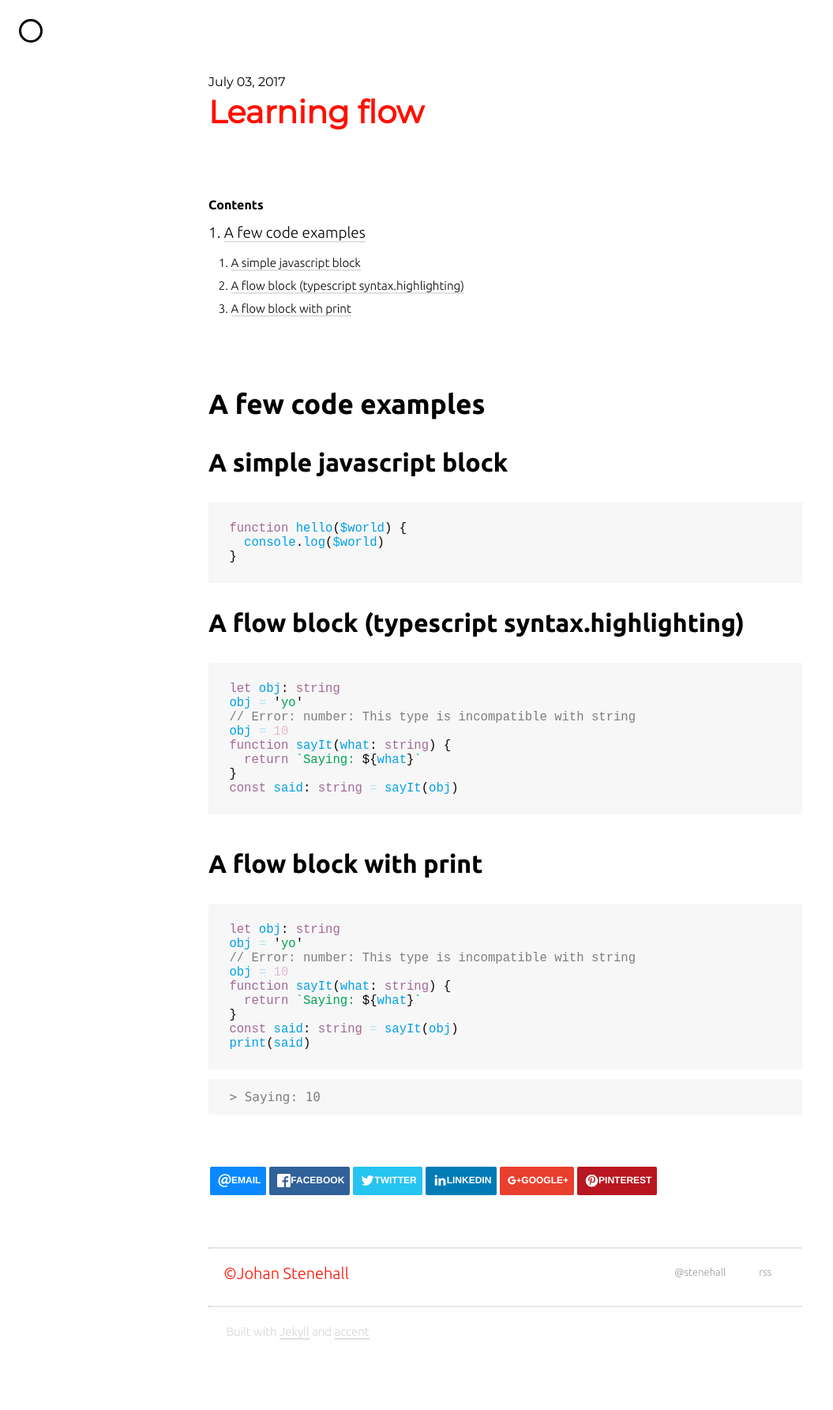
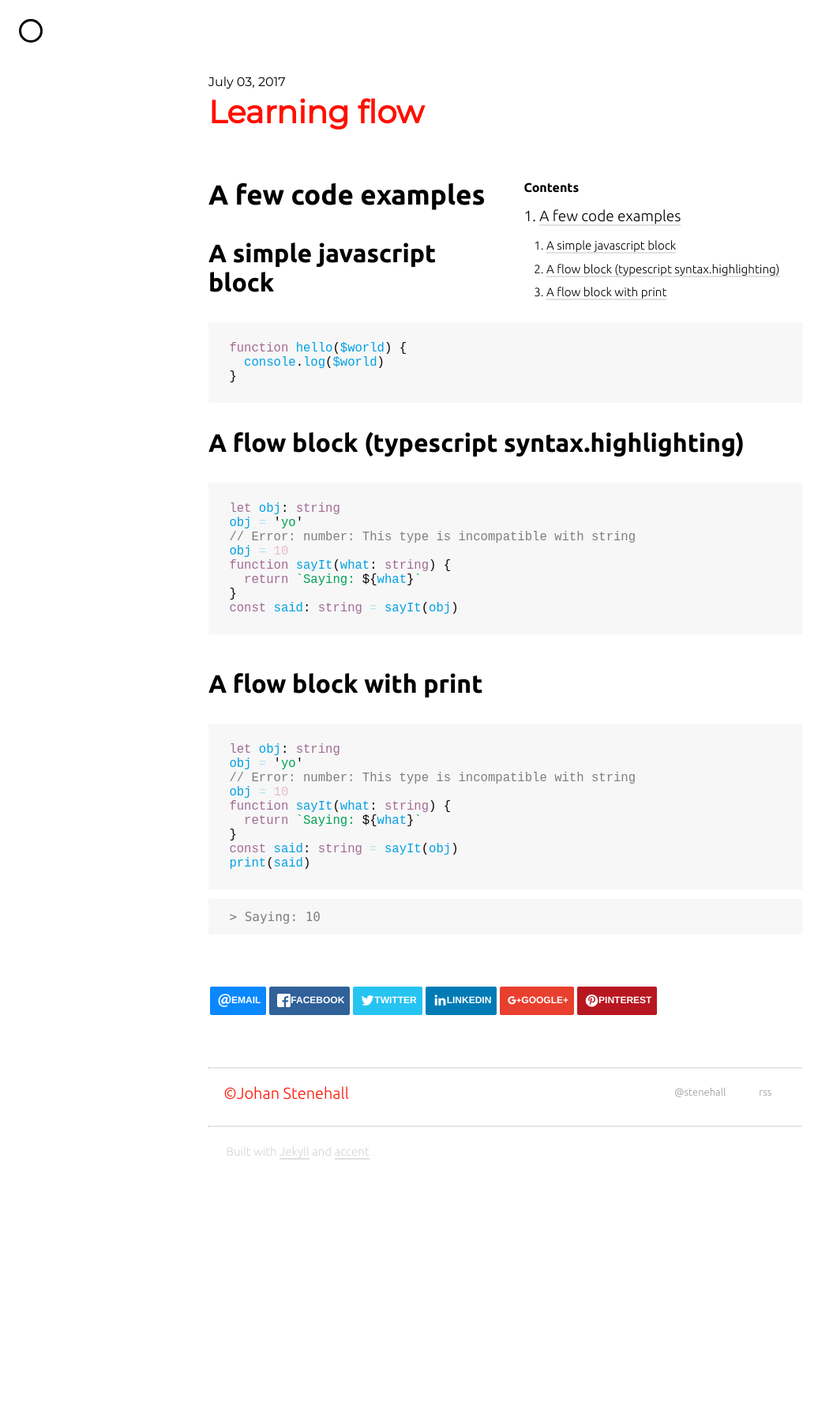
Before and after one commit to stenehall/stenehall.github.io, a Jekyll site: the page built from _posts/2017-07-03-learning-flow.markdown, in a window 1280 px wide. Shown: the whole page at 79% size, without its empty margins (0-1055 px from the left). Built offline with Jekyll 4.4.1, drawn with Linux system fonts in a browser that asks for light colours; nearby versions of some CDN libraries; comment, search, counter and statistics services are not loaded; after the commit the page ends 1557 px from its top, so only the background shows below that.

Commit message:
Tweak toc placement

```diff
--- a/_sass/_toc.scss
+++ b/_sass/_toc.scss
@@ -1,5 +1,7 @@
 #markdown-toc {
-  padding: 1.5em 0;
+  margin: 0.15em 0 0 $base-spacing;
+  padding: 0;
+  float: right;
   list-style: decimal;
   list-style-position: inside;
   display: inline-block;
@@ -17,10 +19,6 @@
     margin: 0.8em 0em 0.8em 0;
   }
 
-  li ul {
-    marign-left: 1.2em;
-  }
-
   li li {
     font-size: 0.8em;
   }
```
